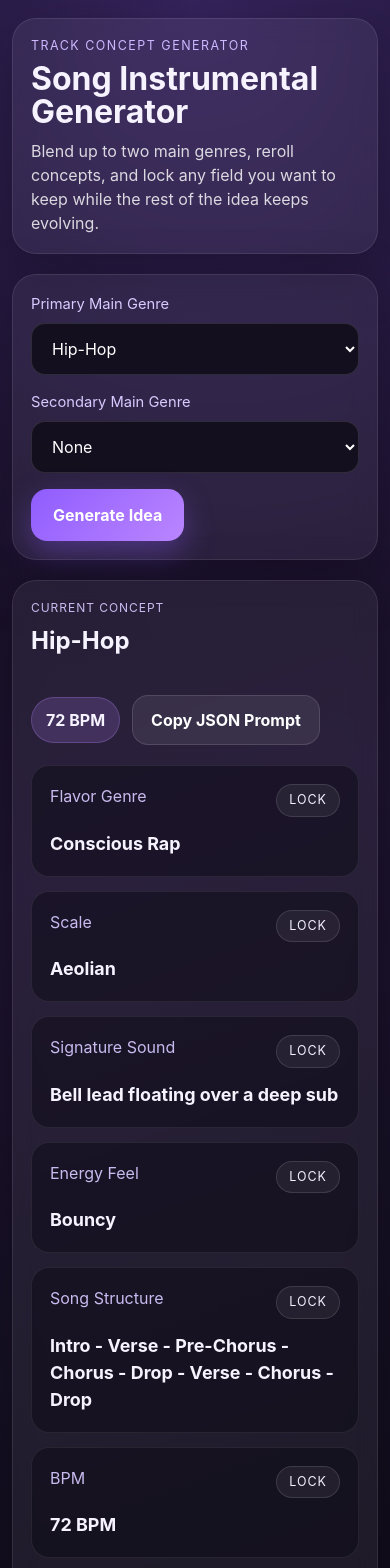
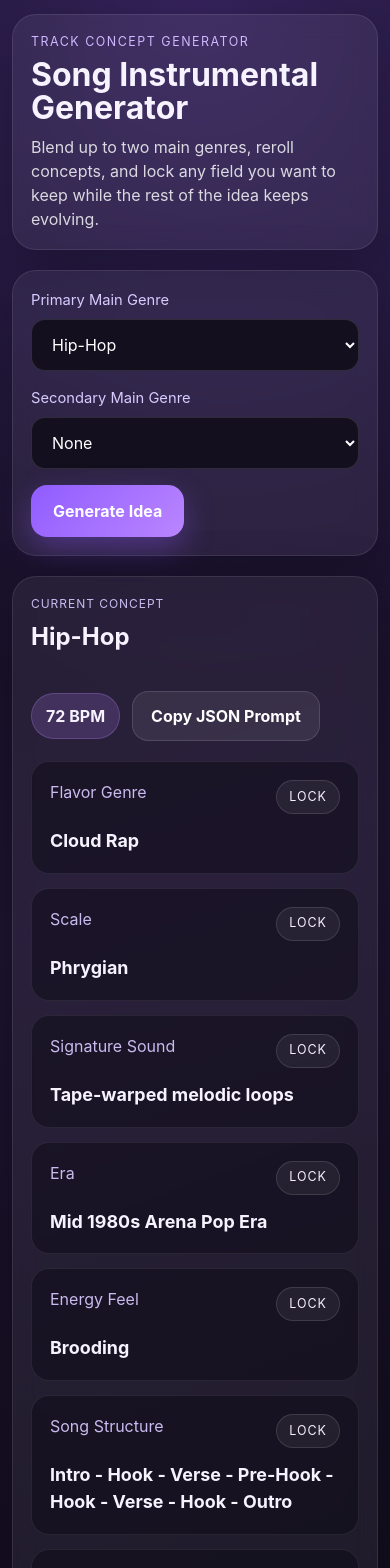
Before and after one commit to OrangeJuice72/TrackAlchemist, a React (Vite) app: page / in a window 390 px wide. Shown: the top 1568 px of the page. Built offline with nearby package versions, Linux system fonts and the light colour scheme.

Commit message:
Add era category and improve iPhone layout

```diff
--- a/index.html
+++ b/index.html
@@ -2,7 +2,7 @@
 <html lang="en">
   <head>
     <meta charset="UTF-8" />
-    <meta name="viewport" content="width=device-width, initial-scale=1.0" />
+    <meta name="viewport" content="width=device-width, initial-scale=1.0, viewport-fit=cover" />
     <title>Song Instrumental Generator</title>
     <script type="module" src="/src/main.jsx"></script>
   </head>
--- a/src/App.jsx
+++ b/src/App.jsx
@@ -7,6 +7,7 @@ const lockableFields = [
   'flavorGenre',
   'bpm',
   'scale',
+  'era',
   'signatureSound',
   'energyFeel',
   'songStructure',
@@ -84,6 +85,7 @@ function App() {
           flavorGenre: result.flavorGenre,
           bpm: result.bpm,
           scale: result.scale,
+          era: result.era,
           instrumentationPalette: result.instrumentationPalette,
           signatureSound: result.signatureSound,
           energyFeel: result.energyFeel,
@@ -92,9 +94,8 @@ function App() {
       prompt:
         `Create an original instrumental track concept using the following parameters: ` +
         `${result.mainGenre} main genre blend, ${result.flavorGenre} flavor, ${result.bpm} BPM, ` +
-        `${result.scale} scale, instrumentation palette of ${result.instrumentationPalette.join(', ')}, ` +
-        `signature sound "${result.signatureSound}", energy feel "${result.energyFeel}", and song structure ` +
-        `"${result.songStructure}".`
+        `${result.scale} scale, ${result.era} aesthetic, instrumentation palette of ${result.instrumentationPalette.join(', ')}, ` +
+        `signature sound "${result.signatureSound}", energy feel "${result.energyFeel}", and song structure "${result.songStructure}".`
     };
 
     try {
@@ -197,6 +198,12 @@ function App() {
               onToggleLock={() => toggleLock('signatureSound')}
             />
             <LockableResultCard
+              title="Era"
+              value={result.era}
+              isLocked={lockedFields.era}
+              onToggleLock={() => toggleLock('era')}
+            />
+            <LockableResultCard
               title="Energy Feel"
               value={result.energyFeel}
               isLocked={lockedFields.energyFeel}
--- a/src/data.js
+++ b/src/data.js
@@ -564,3 +564,42 @@ export const SONG_STRUCTURES = [
   'Intro - Verse - Build - Chorus - Verse - Build - Chorus - Outro',
   'Pulse Intro - Verse - Chorus - Half-Time Break - Chorus - Outro'
 ];
+
+export const ERAS = [
+  'Late 1960s Psychedelic Era',
+  'Early 1970s Soul Era',
+  'Mid 1970s Disco Era',
+  'Late 1970s Punk Era',
+  'Early 1980s Synthwave Era',
+  'Mid 1980s Arena Pop Era',
+  'Late 1980s New Jack Swing Era',
+  'Golden Age 1990-1993',
+  'Mid 1990s Boom Bap Era',
+  'Late 1990s Neo-Soul Era',
+  'Y2K Club Era',
+  'Early 2000s Pop-Rap Era',
+  'Mid 2000s Bloghouse Era',
+  'Late 2000s Electro Pop Era',
+  '2010 Blog Era',
+  'Early 2010s EDM Explosion',
+  'Mid 2010s Trap Wave',
+  'Late 2010s Streaming Era',
+  '2020 Bedroom Pop Era',
+  '2020s Viral Short-Form Era',
+  'Lo-Fi Internet Radio Era',
+  'Retro-Futurist 2080s',
+  'Dusty Cassette Era',
+  'VHS Neon Era',
+  'Underground Mixtape Era',
+  'Luxury Nightclub Era',
+  'Post-Apocalyptic Future Era',
+  'Space Colony Era',
+  'Arcade Golden Age Era',
+  'Cyberpunk Megacity Era',
+  'Analog Studio Era',
+  'Festival Mainstage Era',
+  'Afterhours Warehouse Era',
+  'Sunset Beach Party Era',
+  'Rainy Midnight City Era',
+  'Modern Playlist-Core Era'
+];
--- a/src/generator.js
+++ b/src/generator.js
@@ -1,4 +1,4 @@
-import { GENRE_DATA, SONG_STRUCTURES } from './data.js';
+import { ERAS, GENRE_DATA, SONG_STRUCTURES } from './data.js';
 
 function pick(arr) {
   return arr[Math.floor(Math.random() * arr.length)];
@@ -63,6 +63,7 @@ export function generateIdea(primaryGenreKey, secondaryGenreKey, locks = {}, pre
         ? previousResult.signatureSound
         : pick(genre.signatureSounds),
     energyFeel: locks.energyFeel && previousResult ? previousResult.energyFeel : pick(genre.energyFeels),
+    era: locks.era && previousResult ? previousResult.era : pick(ERAS),
     songStructure:
       locks.songStructure && previousResult ? previousResult.songStructure : pick(SONG_STRUCTURES)
   };
--- a/src/styles.css
+++ b/src/styles.css
@@ -4,29 +4,52 @@
   background: #120d1d;
   line-height: 1.5;
   font-weight: 400;
+  overscroll-behavior: none;
+  -webkit-text-size-adjust: 100%;
 }
 
 * {
   box-sizing: border-box;
 }
 
+html,
+body,
+#root {
+  min-height: 100%;
+}
+
+html {
+  height: 100%;
+  background: #120d1d;
+  overscroll-behavior: none;
+}
+
 body {
   margin: 0;
   min-width: 320px;
   min-height: 100vh;
+  min-height: 100dvh;
   background:
     radial-gradient(circle at top, rgba(143, 92, 255, 0.28), transparent 35%),
     linear-gradient(160deg, #120d1d 0%, #1d1330 45%, #0d0b14 100%);
+  overscroll-behavior-y: none;
+  -webkit-overflow-scrolling: touch;
 }
 
 button,
 select {
   font: inherit;
+  touch-action: manipulation;
 }
 
 .app-shell {
   min-height: 100vh;
-  padding: 32px 18px;
+  min-height: 100dvh;
+  padding:
+    max(20px, env(safe-area-inset-top))
+    max(14px, env(safe-area-inset-right))
+    max(20px, env(safe-area-inset-bottom))
+    max(14px, env(safe-area-inset-left));
 }
 
 .container {
@@ -105,6 +128,7 @@ label {
 
 select {
   width: 100%;
+  min-height: 50px;
   padding: 14px 16px;
   border-radius: 14px;
   border: 1px solid rgba(255, 255, 255, 0.12);
@@ -115,6 +139,7 @@ select {
 .generate-button {
   border: none;
   border-radius: 16px;
+  min-height: 50px;
   padding: 14px 22px;
   color: white;
   background: linear-gradient(135deg, #8f5cff, #bb86ff);
@@ -167,6 +192,7 @@ select {
 .copy-button {
   border: 1px solid rgba(255, 255, 255, 0.12);
   border-radius: 16px;
+  min-height: 50px;
   padding: 12px 18px;
   color: white;
   background: rgba(255, 255, 255, 0.08);
@@ -226,6 +252,7 @@ select {
   background: rgba(255, 255, 255, 0.06);
   color: #f5efff;
   border-radius: 999px;
+  min-height: 34px;
   padding: 6px 12px;
   cursor: pointer;
   font-size: 0.78rem;
@@ -250,7 +277,11 @@ select {
 
 @media (max-width: 640px) {
   .app-shell {
-    padding: 18px 12px;
+    padding:
+      max(14px, env(safe-area-inset-top))
+      max(12px, env(safe-area-inset-right))
+      max(18px, env(safe-area-inset-bottom))
+      max(12px, env(safe-area-inset-left));
   }
 
   .controls-panel,
@@ -267,4 +298,8 @@ select {
   .result-actions {
     justify-content: start;
   }
+
+  .result-grid {
+    grid-template-columns: 1fr;
+  }
 }
```
Lines whose indentation alone changed are shown as unchanged.
